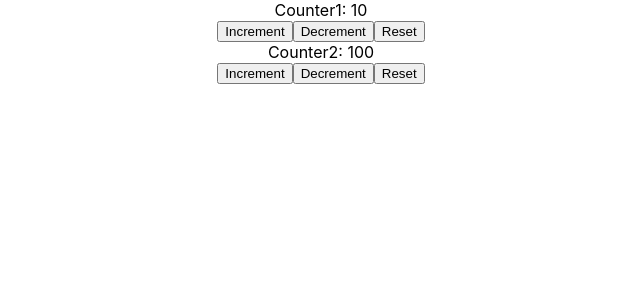
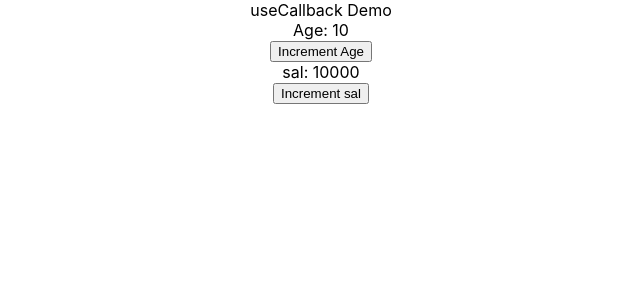
Before and after one commit to sanketjo96/react-training-challenges, a React (Create React App) app in the folder my-app/: page / in a window 1280 px wide. Shown: the top 300 px of the page, without its empty margins (319-959 px from the left). Built offline with nearby package versions, Linux system fonts and the light colour scheme.

Commit message:
Revert "init"
This reverts commit 48175b9d59452b77b21e70059705e6a990550a85.

```diff
--- a/my-app/src/Hooks/Counter.js
+++ /dev/null
@@ -1,19 +0,0 @@
-import { useState } from "react"
-
-export const useCounter = (initialValue, step) => {
-    const [count, setCount] = useState(initialValue)
-
-    const increment = () => {
-        setCount(count + step)
-    }
-
-    const decrement = () => {
-        setCount(count - step)
-    }
-
-    const reset = () => {
-        setCount(initialValue)
-    }
-
-    return [count, increment, decrement, reset]
-}
--- /dev/null
+++ b/my-app/src/Sample/Button.jsx
@@ -0,0 +1,8 @@
+import React from 'react'
+
+export const Button = React.memo((props) => {
+    console.log(`Button ${props.buttonvalue}: Render`)
+    return (
+        <button onClick={props.onClickHandle}>{props.buttonvalue}</button>
+    )
+})
--- a/my-app/src/Sample/Container.jsx
+++ b/my-app/src/Sample/Container.jsx
@@ -1,12 +1,33 @@
-import React from 'react'
-import Counter1 from './Counter1'
-import Counter2 from './Counter2'
+import React, { useCallback } from 'react'
+import { useState } from 'react'
+import { Button } from './Button'
+import { Count } from './Count'
+import { Title } from './Title'
 
 export default function Container() {
-  return (
-    <div>
-        <Counter1></Counter1>
-        <Counter2></Counter2>
-    </div>
-  )
+    const [age, setAge] = useState(10)
+    const [sal, setSal] = useState(10000)
+
+    const handleAge = useCallback(() => {
+        setAge(age + 1)
+    }, [age])
+
+    const handleSal = useCallback(() => {
+        setSal(sal + 1)
+    }, [sal])
+
+    return (
+        <>
+            <Title>useCallback Demo</Title>
+            <div>
+                <Count title={"Age"} value={age}></Count>
+                <Button buttonvalue={"Increment Age"} onClickHandle={handleAge}></Button>
+            </div>
+
+            <div>
+                <Count title={"sal"} value={sal}></Count>
+                <Button buttonvalue={"Increment sal"} onClickHandle={handleSal}></Button>
+            </div>
+        </>
+    )
 }
--- /dev/null
+++ b/my-app/src/Sample/Count.jsx
@@ -0,0 +1,10 @@
+import React from 'react'
+
+export const Count = React.memo((props) => {
+    console.log(`${props.title} Count: Render`)
+    return (
+        <div>
+            {props.title}: {props.value}
+        </div>
+    )
+})
--- a/my-app/src/Sample/Counter1.jsx
+++ /dev/null
@@ -1,16 +0,0 @@
-import React from 'react'
-import { useCounter } from '../Hooks/Counter'
-
-export default function Counter1() {
-    const [count, increment, decrement, reset] = useCounter(10, 1)
-    return (
-        <div>
-            Counter1: {count}
-            <div>
-                <button onClick={increment}>Increment</button>
-                <button onClick={decrement}>Decrement</button>
-                <button onClick={reset}>Reset</button>
-            </div>
-        </div>
-    )
-}
--- a/my-app/src/Sample/Counter2.jsx
+++ /dev/null
@@ -1,16 +0,0 @@
-import React from 'react'
-import { useCounter } from '../Hooks/Counter'
-
-export default function Counter2() {
-    const [count, increment, decrement, reset] = useCounter(100, 10)
-    return (
-        <div>
-            Counter2: {count}
-            <div>
-                <button onClick={increment}>Increment</button>
-                <button onClick={decrement}>Decrement</button>
-                <button onClick={reset}>Reset</button>
-            </div>
-        </div>
-    )
-}
--- /dev/null
+++ b/my-app/src/Sample/Title.jsx
@@ -0,0 +1,8 @@
+import React from 'react'
+
+export const Title = React.memo((props) => {
+    console.log(`Title: Render`)
+    return (
+        <div>{props.children}</div>
+    )
+})
```
